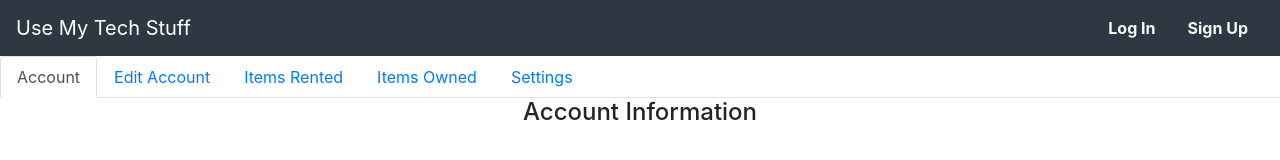
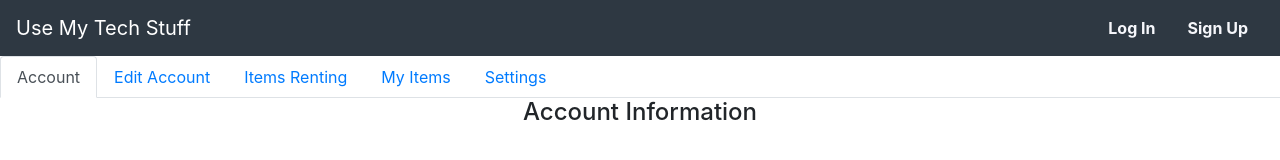
Before and after one commit to tt-18-use-my-tech-stuff/Front-end, a React (Create React App) app: page /profile in a window 1280 px wide. Shown: the top 160 px of the page. Built offline with nearby package versions, Linux system fonts and the light colour scheme; no server answers.

Commit message:
profile fix

```diff
--- a/src/Components/Profile.js
+++ b/src/Components/Profile.js
@@ -61,7 +61,7 @@ function Profile() {
               toggle("3");
             }}
           >
-            Items Rented
+            Items Renting
           </NavLink>
         </NavItem>
         <NavItem>
@@ -71,7 +71,7 @@ function Profile() {
               toggle("4");
             }}
           >
-            Items Owned
+            My Items
           </NavLink>
         </NavItem>
         <NavItem>
@@ -105,8 +105,8 @@ function Profile() {
         <TabPane tabId="3">
           <Row>
             <Col sm="12">
-              <h4>Items I'm Renting</h4>
-              <LenderDashboard />
+              <h4>My Items</h4>
+              <UserDashboard />
             </Col>
           </Row>
         </TabPane>
@@ -114,8 +114,8 @@ function Profile() {
         <TabPane tabId="4">
           <Row>
             <Col sm="12">
-              <h4>Items I Own</h4>
-              <UserDashboard />
+              <h4>Items I'm Renting</h4>
+              <LenderDashboard />
             </Col>
           </Row>
         </TabPane>
```
